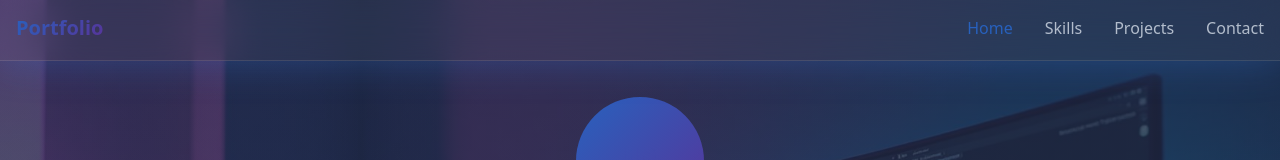
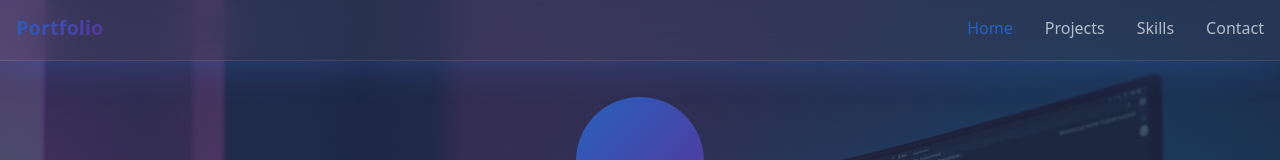
Before and after one commit to yashratan/my-portfolio, a React (Vite) app: page / in a window 1280 px wide. Shown: the top 160 px of the page. Built offline with nearby package versions, Linux system fonts and the light colour scheme.

Commit message:
re-arranged menu

```diff
--- a/src/components/portfolio/Navigation.tsx
+++ b/src/components/portfolio/Navigation.tsx
@@ -8,8 +8,8 @@ const Navigation = () => {
 
   const navItems = [
     { id: 'home', label: 'Home' },
+    { id: 'projects', label: 'Projects' },
     { id: 'skills', label: 'Skills' },
-    { id: 'projects', label: 'Projects' },
     { id: 'contact', label: 'Contact' },
   ];
 
```
